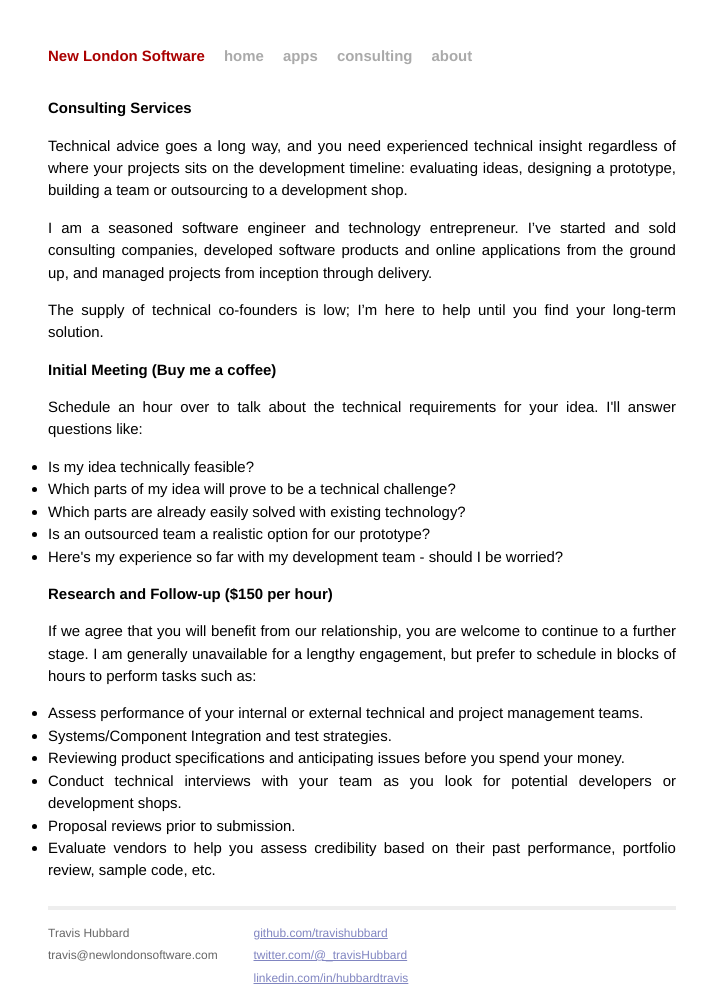
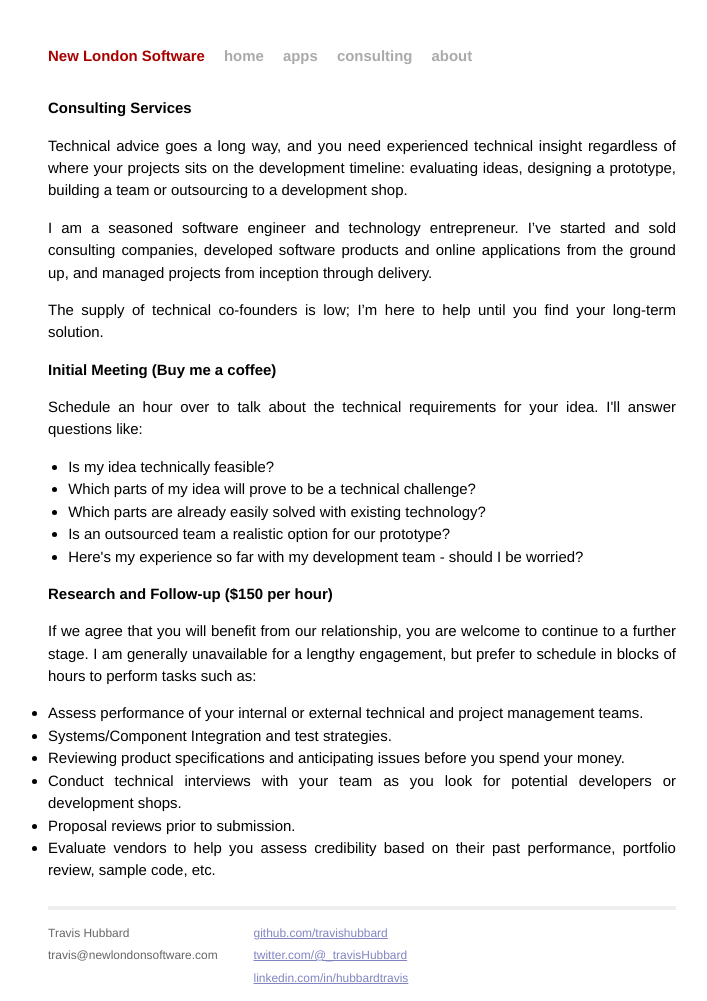
Before and after one commit to travishubbard/travishubbard.github.io, a Jekyll site: the page built from consulting.html, in a window 1280 px wide. Shown: the whole page, without its empty margins (278-985 px from the left). Built offline with Jekyll 4.4.1, drawn with Linux system fonts in a browser that asks for light colours; Markdown is read by kramdown in place of the engine named in the settings.

Commit message:
format consulting page

```diff
--- a/consulting.html
+++ b/consulting.html
@@ -23,15 +23,12 @@
 	<p>
 		Schedule an hour over to talk about the technical requirements for your idea. I'll answer questions like:
 	</p>
-
+	<div class='post'>
 		<p>
 			<ul>
-				<div>
-									<li>
+				<li>
 					Is my idea technically feasible?
 				</li>
-
-				</div>
 				<li>
 					Which parts of my idea will prove to be a technical challenge?
 				</li>
@@ -46,9 +43,7 @@
 				</li>
 			</ul>
 		</p>
-
-
-
+	</div>
 
 
 	<h2>Research and Follow-up ($150 per hour)</h2>
```
